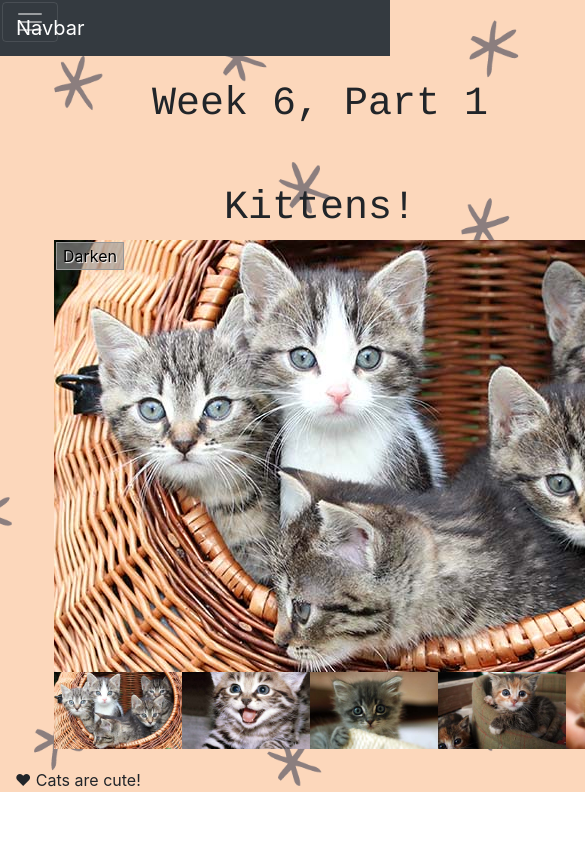
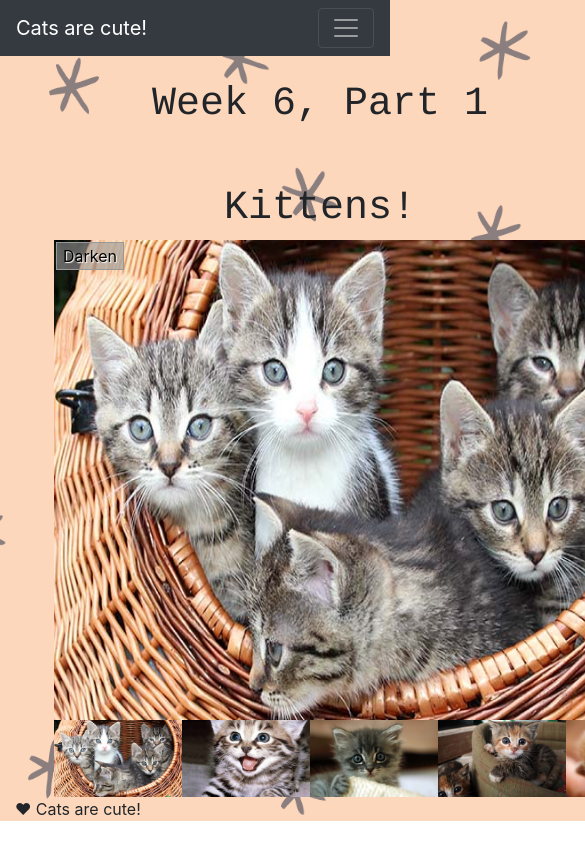
Before and after one commit to ayounglibrarian/uclax_wcib_week_6_part_1, a website: page index.html in a window 390 px wide. Shown: the top 844 px of the page, 585 px wide, since content can reach past the window. Drawn offline with nearby package versions, Linux system fonts and the light colour scheme.

Commit message:
nav bar update

```diff
--- a/index.html
+++ b/index.html
@@ -18,8 +18,8 @@
 
 
   <nav class="navbar navbar-expand-md navbar-dark bg-dark fixed-top">
- <a class="navbar-brand" href="#">Navbar</a>
- <button class="navbar-toggler" type="button" data-toggle="collapse" data-target="#navbarsExampleDefault" aria-controls="navbarsExampleDefault" aria-expanded="false" aria-label="Toggle navigation">
+ <a class="navbar-brand" href="#">Cats are cute!</a>
+ <div class="navbar-toggler" type="button" data-toggle="collapse" data-target="#navbarsExampleDefault" aria-controls="navbarsExampleDefault" aria-expanded="false" aria-label="Toggle navigation">
    <span class="navbar-toggler-icon"></span>
  </button>
 
@@ -59,7 +59,7 @@
 
           <div class="gallery">
           <div class="full-img">
-            <img class="displayed-img" alt="kittens" src="images/pic1.jpg" >
+            <img class="displayed-img" alt="kittens" src="images/pic1.jpg" width="100%" height="100%">
             <div class="overlay"></div>
             <button class="dark">Darken</button>
 
```
